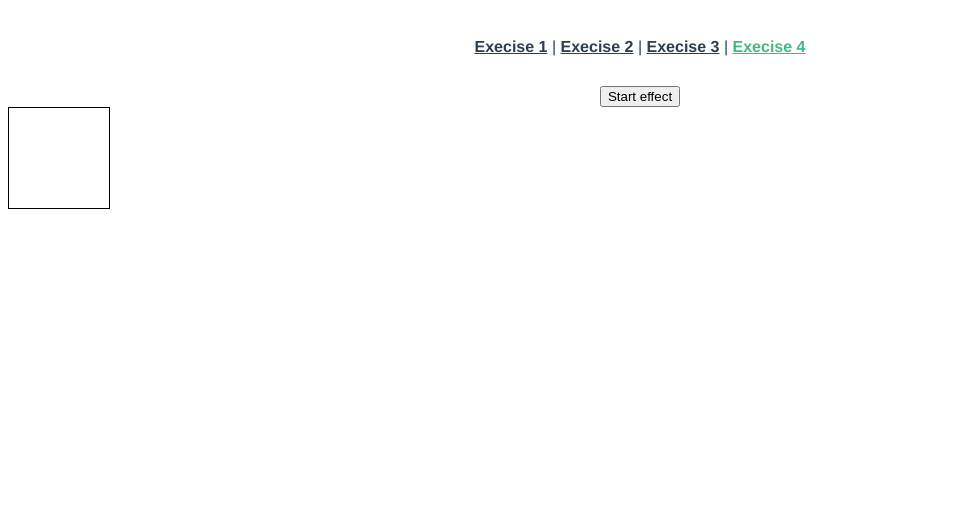
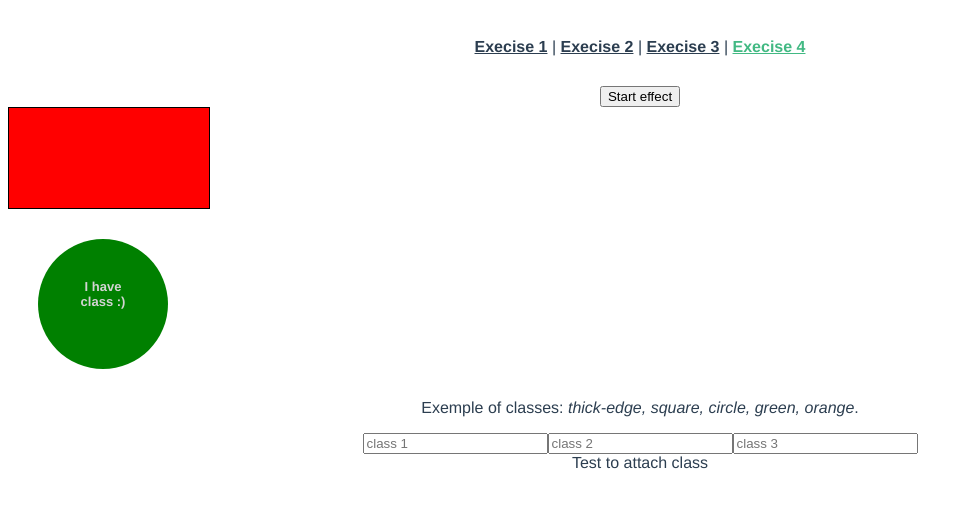
Before and after one commit to SamirSales/vue-course-exercises, a Vue app: page /#/exercise/4 in a window 1280 px wide. Shown: the top 508 px of the page, without its empty margins (0-973 px from the left). Built offline with nearby package versions, Linux system fonts and the light colour scheme.

Commit message:
exercise 4 (in progress)

```diff
--- a/src/views/Exercise4.vue
+++ b/src/views/Exercise4.vue
@@ -1,19 +1,42 @@
 <template>
     <div>
         <div>
-            <button @click="startEffect">Start effect</button>
-            <div id="effect"></div>
+            <button @click="startEffect()">Start effect</button>
+            <div id="effect"
+              :class="{'highlight': highlighted, 'shrink': !highlighted}"
+            ></div>
+        </div>
+
+        <div :class="['circle', 'green']">I have class :)</div>
+
+        <div>
+          <p>Exemple of classes: <i>thick-edge, square, circle, green, orange</i>.</p>
+          <input type="text" placeholder="class 1" v-model="class1"/>
+          <input type="text" placeholder="class 2" v-model="class2"/>
+          <input type="text" placeholder="class 3" v-model="class3"/>
+          <div :class="[class1, class2, class3]">Test to attach class</div>
         </div>
     </div>
 </template>
 
 <script>
 export default {
-    methods:{
-        startEffect(){
+  data(){
+    return {
+      highlighted: true,
+      class1: "",
+      class2: "",
+      class3: "",
+    }
+  },
 
-        }
-    }
+  methods:{
+      startEffect(){
+        setInterval(() => {
+          this.highlighted = !this.highlighted;
+        }, 500);
+      }
+  }
 }
 </script>
 
@@ -33,4 +56,38 @@ export default {
   background-color: gray;
   width: 50px !important;
 }
+
+.circle{
+  height: 50px;
+  width: 50px;
+  margin: 30px;
+  border-radius: 100%;
+  font-size: 13px;
+  font-weight: 800;
+  padding: 40px;
+}
+
+.square{
+  height: 50px;
+  width: 50px;
+  margin: 30px;
+  border-radius: 0%;
+  font-size: 13px;
+  font-weight: 800;
+  padding: 40px;
+}
+
+.green {
+  background-color: green;
+  color: lightgrey;
+}
+
+.orange {
+  background-color: orange;
+  color: black;
+}
+
+.thick-edge{
+  border: solid 4px #000;
+}
 </style>
```
